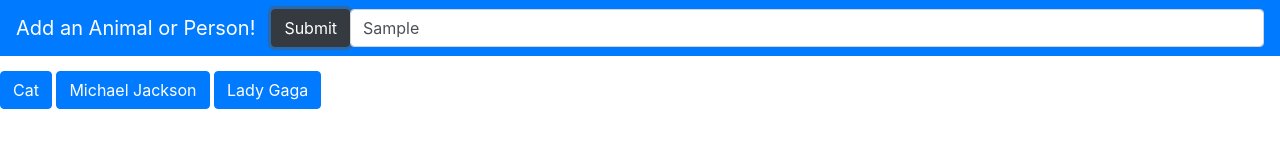
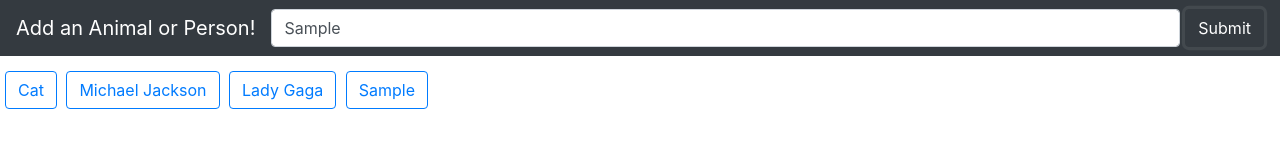
Before and after one commit to rosalisf/Giphy-Api, a plain HTML site: page index.html in a window 1280 px wide. Both pictures are taken after typing "Sample" into the empty fields and a click on the button "Submit". Drawn offline with nearby package versions, Linux system fonts and the light colour scheme; no server answers.

Commit message:
Navbar color is changed to dark gray and buttons are outlined. When hovered, the button color fills.

```diff
--- a/index.html
+++ b/index.html
@@ -18,32 +18,36 @@
     />
   </head>
   <style>
-    #buttons {
+    #oldbuttons {
       margin-top: 15px;
     }
+    button {
+      margin-left: 5px;
+    }
+
     p {
       font-family: "Josefin Sans", sans-serif;
       font-size: 12pt;
     }
   </style>
   <body>
-    <nav class="navbar navbar-expand-lg navbar navbar-dark bg-primary">
+    <nav class="navbar navbar-expand-lg navbar-dark bg-dark">
       <a class="navbar-brand" href="#">Add an Animal or Person!</a>
+
+      <input class="form-control" type="text" placeholder="Add anything" />
       <button class="btn btn-dark" id="searchgifs" type="submit">
         Submit
       </button>
-
-      <input class="form-control" type="text" placeholder="Add anything" />
     </nav>
 
-    <div id="buttons">
-      <button class="btn btn-primary" data-person="cat">
+    <div id="oldbuttons">
+      <button class="btn btn-outline-primary" data-person="cat">
         Cat
       </button>
-      <button class="btn btn-primary" data-person="michael jackson">
+      <button class="btn btn-outline-primary" data-person="michael jackson">
         Michael Jackson
       </button>
-      <button class="btn btn-primary" data-person="lady gaga">
+      <button class="btn btn-outline-primary" data-person="lady gaga">
         Lady Gaga
       </button>
     </div>
--- a/script.js
+++ b/script.js
@@ -4,12 +4,18 @@
 
   let newButton = $("<button>");
   newButton.prepend(input);
+  newButton.attr("class", "btn btn-outline-primary");
   newButton.attr("data-person", input);
+  newButton.attr("data-state", "animate");
 
-  newButton.attr("data-state");
+  $("#oldbuttons").append(newButton);
+
+  newButton.on("click", buttonPress);
 });
+$("button").on("click", buttonPress);
 
-$("button").on("click", function() {
+function buttonPress() {
+  $("#gif-section").empty();
   const person = $(this).attr("data-person");
   const queryURL =
     "https://api.giphy.com/v1/gifs/search?q=" +
@@ -31,6 +37,16 @@
 
       let personImage = $("<img>");
       personImage.attr("src", results[i].images.fixed_height.url);
+      personImage.attr(
+        "data-state",
+        "data-still",
+        results[i].images.fixed_height_still.url
+      );
+      personImage.attr(
+        "data-state",
+        "data-animate",
+        results[i].images.fixed_height.url
+      );
       personImage.attr("class", "gif");
 
       gifDiv.prepend(p);
@@ -39,19 +55,19 @@
       $("#gif-section").prepend(gifDiv);
     }
   });
-});
+}
 
 $(".gif").click(function() {
   let state = $(this).attr("data-state");
   console.log(state);
 
+  if (state === "animate") {
+    $(this).attr("src", $(this).attr("data-still"));
+    $(this).attr("data-state", "still");
+  }
+
   if (state === "still") {
     $(this).attr("src", $(this).attr("data-animate"));
     $(this).attr("data-state", "animate");
   }
-
-  if (state === "animate") {
-    $(this).attr("src", $(this).attr("data-still"));
-    $(this).attr("data-state", "still");
-  }
 });
```
